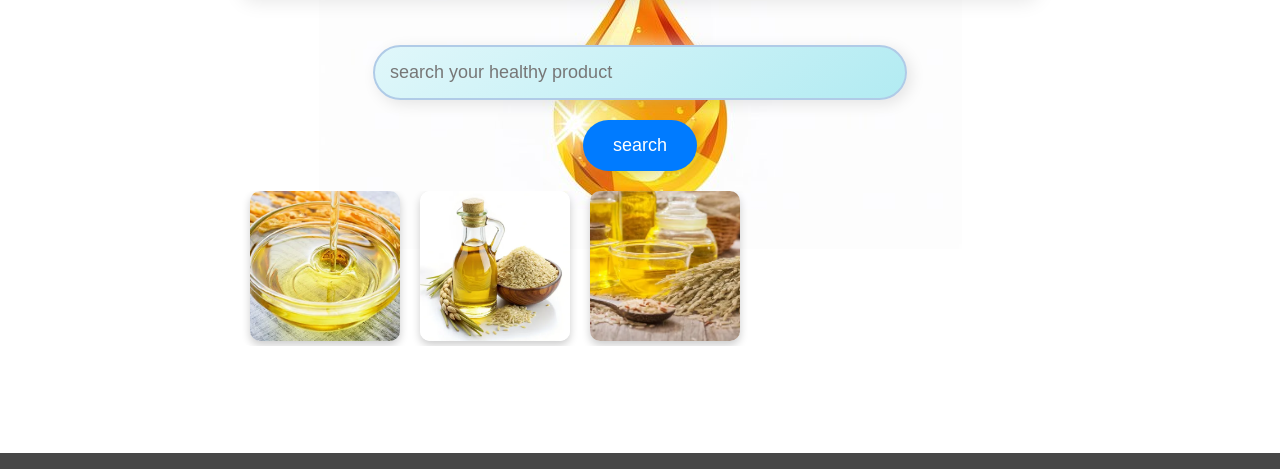
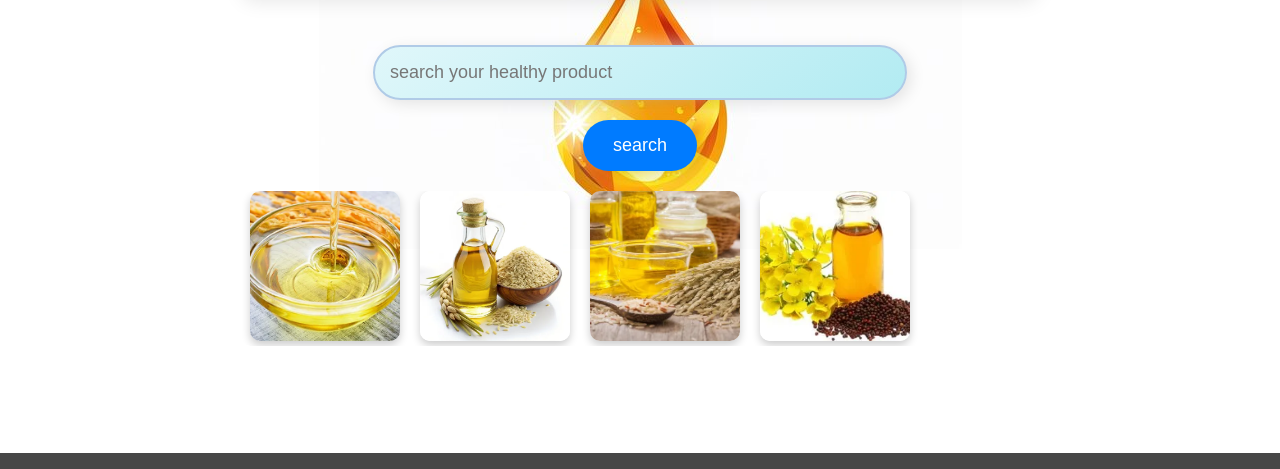
Before and after one commit to sumanpanja2005/MyWeb, a plain HTML site: page index.html in a window 1280 px wide. Shown: the part 331-800 px from the top of the page. Drawn offline with Linux system fonts and the light colour scheme.

Commit message:
Update index.html
Signed-off-by: suman panja <161006434+sumanpanja2005@users.noreply.github.com>

```diff
--- a/index.html
+++ b/index.html
@@ -80,7 +80,7 @@
                 <li> <img src="rboil.jpg.webp" alt="healthy product" width="100%" height="100%"></li>
                 <li> <img src="rboill.jpg.webp" alt="healthy product"  width="100%" height="100%" ></li>
                 <li><img src="RICE.jpg.webp" alt="healthy product" width="100%" height="100%" ></li>
-                </li>
+                 <li><img src="mustard-oil.webp" alt="healthy product" width="100%" height="100%"></li>
             </ul>
 
             <div class="overlay">
```
